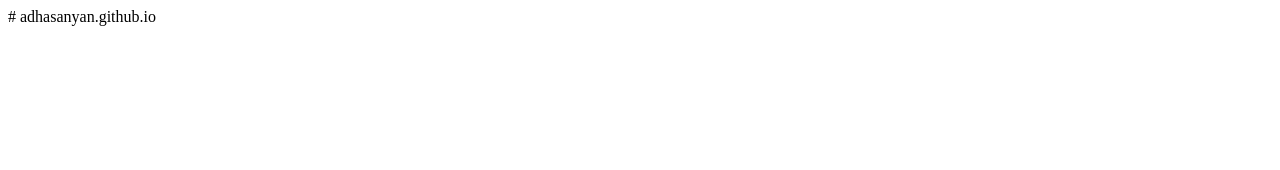
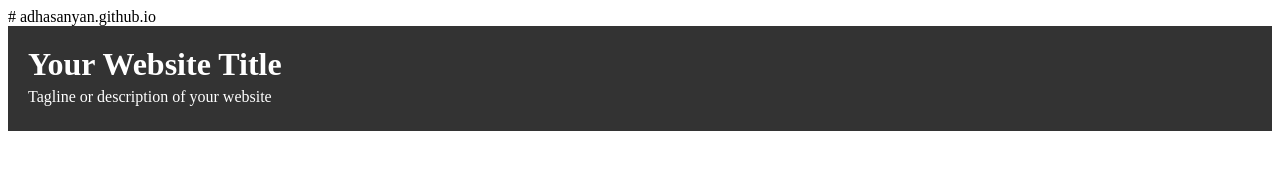
Before and after one commit to adhasanyan/adhasanyan.github.io, a plain HTML site: page README.html in a window 1280 px wide. Drawn offline with Linux system fonts and the light colour scheme.

Commit message:
Update README.html

```diff
--- a/README.html
+++ b/README.html
@@ -1 +1,35 @@
 # adhasanyan.github.io
+
+
+
+<!DOCTYPE html>
+<html>
+<head>
+  <title>Your Website Title</title>
+  <style>
+    /* CSS styles for the header */
+    header {
+      background-color: #333;
+      color: #fff;
+      padding: 20px;
+    }
+
+    h1 {
+      margin: 0;
+    }
+
+    p {
+      margin: 5px 0;
+    }
+  </style>
+</head>
+<body>
+  <header>
+    <h1>Your Website Title</h1>
+    <p>Tagline or description of your website</p>
+  </header>
+
+  <!-- Rest of your HTML content -->
+
+</body>
+</html>
```
